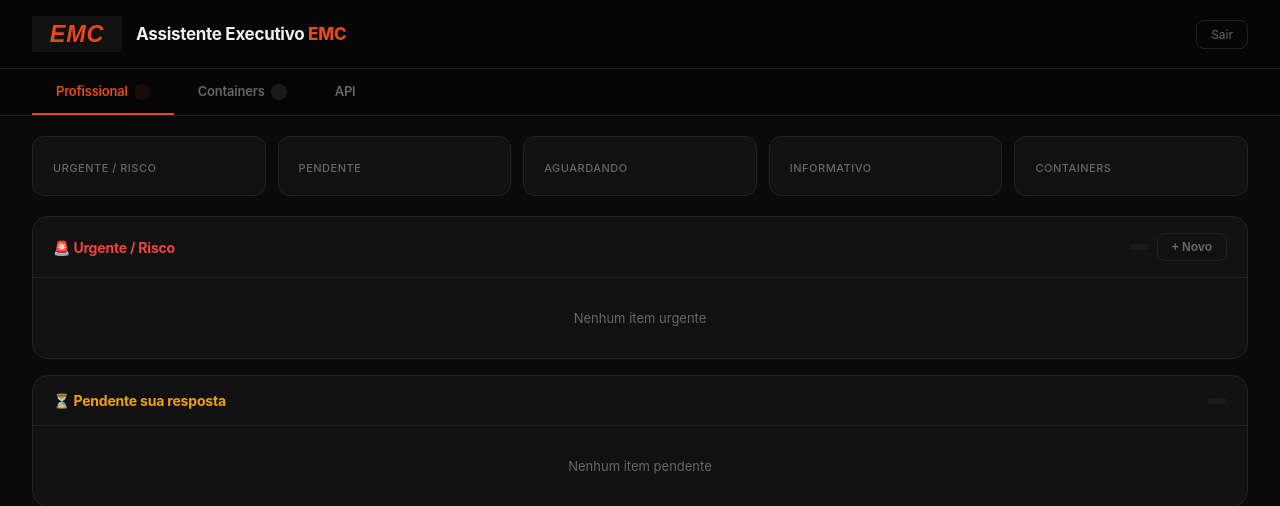
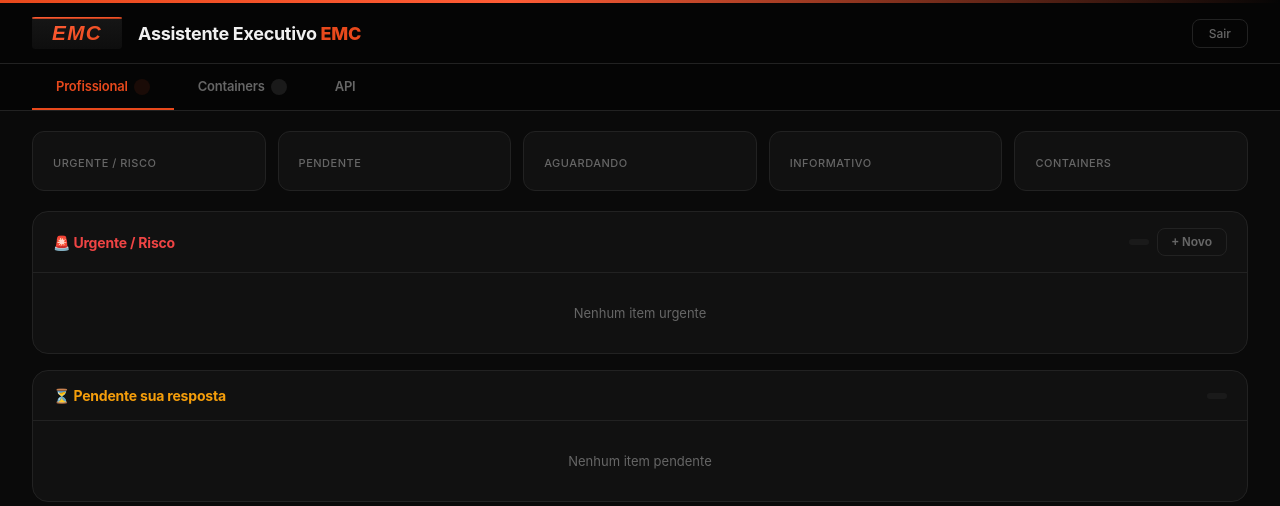
Before and after one commit to prnshllc-emc/emc-assistant, a FastAPI app: template templates/dashboard.html in a window 1280 px wide. Shown: the top 506 px of the page. Run offline with FastAPI, Linux system fonts and the light colour scheme; the template is opened without the code that fills it, so the values that code supplies are empty; some libraries are stand-ins or nearby versions.

Commit message:
Polish header, favicon and logo SVGs
- Header: accent gradient bar at top, structured layout
- Favicon: gradient background, accent stripe, rounded corners
- Logo: gradient fills, accent stripe, larger text
- Header hover: Sair button glows on hover

Co-Authored-By: Claude Opus 4.6 <noreply@anthropic.com>

```diff
--- a/static/style.css
+++ b/static/style.css
@@ -51,21 +51,34 @@ body {
 /* ─── Header ──────────────────────────────────────────────── */
 .header {
   background: var(--bg-deep);
-  padding: 16px 32px;
-  border-bottom: 1px solid var(--border);
+  padding: 0;
+  border-bottom: none;
   display: flex;
-  justify-content: space-between;
-  align-items: center;
+  flex-direction: column;
   position: sticky;
   top: 0;
   z-index: 100;
   backdrop-filter: blur(20px);
 }
 
-.header-left { display: flex; align-items: center; gap: 14px; }
+.header-accent {
+  height: 3px;
+  background: linear-gradient(90deg, var(--accent) 0%, #FF5C35 40%, transparent 100%);
+  flex-shrink: 0;
+}
+
+.header-main {
+  display: flex;
+  justify-content: space-between;
+  align-items: center;
+  padding: 14px 32px;
+  border-bottom: 1px solid var(--border);
+}
+
+.header-left { display: flex; align-items: center; gap: 16px; }
 
 .header h1 {
-  font-size: 17px;
+  font-size: 18px;
   font-weight: 700;
   color: var(--text-primary);
   letter-spacing: -0.3px;
@@ -76,7 +89,7 @@ body {
 .header .badge {
   background: var(--accent);
   color: white;
-  padding: 3px 10px;
+  padding: 3px 12px;
   border-radius: 20px;
   font-size: 10px;
   font-weight: 700;
@@ -89,19 +102,21 @@ body {
 .header .date { color: var(--text-muted); font-size: 13px; }
 
 .header .user-info { display: flex; align-items: center; gap: 16px; }
-.header .user-info span { color: var(--text-secondary); font-size: 13px; }
+.header .user-info span { color: var(--text-secondary); font-size: 13px; font-weight: 500; }
 .header .user-info a {
   color: var(--text-muted);
   font-size: 12px;
   text-decoration: none;
-  padding: 6px 14px;
+  padding: 6px 16px;
   border: 1px solid var(--border);
   border-radius: var(--radius-sm);
   transition: var(--transition);
+  font-weight: 500;
 }
 .header .user-info a:hover {
   color: var(--text-primary);
   border-color: var(--accent);
+  background: var(--accent-soft);
 }
 
 @keyframes pulse-badge { 0%,100%{opacity:1} 50%{opacity:.7} }
@@ -781,7 +796,7 @@ body {
   .stats-bar {
     grid-template-columns: repeat(3, 1fr);
   }
-  .header { padding: 14px 20px; }
+  .header-main { padding: 14px 20px; }
   .tabs { padding: 0 20px; }
   .stats-bar { padding: 16px 20px; gap: 10px; }
   .main { padding: 0 20px 32px; }
@@ -791,11 +806,12 @@ body {
 
 /* Mobile */
 @media (max-width: 768px) {
-  .header {
+  .header { position: static; }
+
+  .header-main {
     padding: 12px 16px;
     flex-direction: column;
     gap: 10px;
-    position: static;
   }
 
   .header-left { width: 100%; justify-content: space-between; }
--- a/templates/dashboard.html
+++ b/templates/dashboard.html
@@ -10,7 +10,9 @@
 </head>
 <body>
 
-<div class="header">
+<header class="header">
+  <div class="header-accent"></div>
+  <div class="header-main">
     <div class="header-left">
       <img src="/static/logo.svg" alt="EMC" class="header-logo">
       <h1>Assistente Executivo <span class="brand">EMC</span>
@@ -22,6 +24,7 @@
       <a href="/logout">Sair</a>
     </div>
   </div>
+</header>
 
 <div class="tabs">
   <div class="tab active" onclick="showTab('profissional')">Profissional <span class="count">{{ n_total }}</span></div>
```
Also changed, not shown: static/favicon.svg, static/logo.svg. Lines whose indentation alone changed are shown as unchanged.
